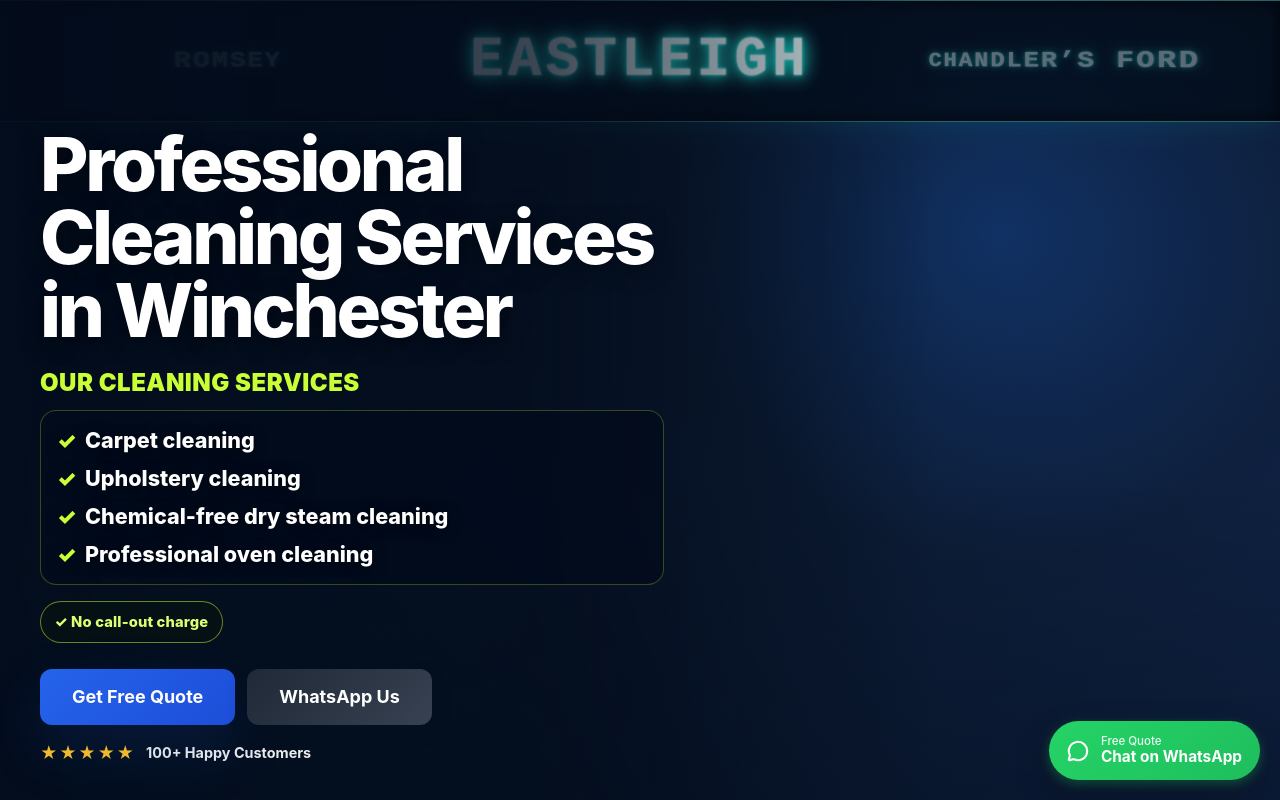
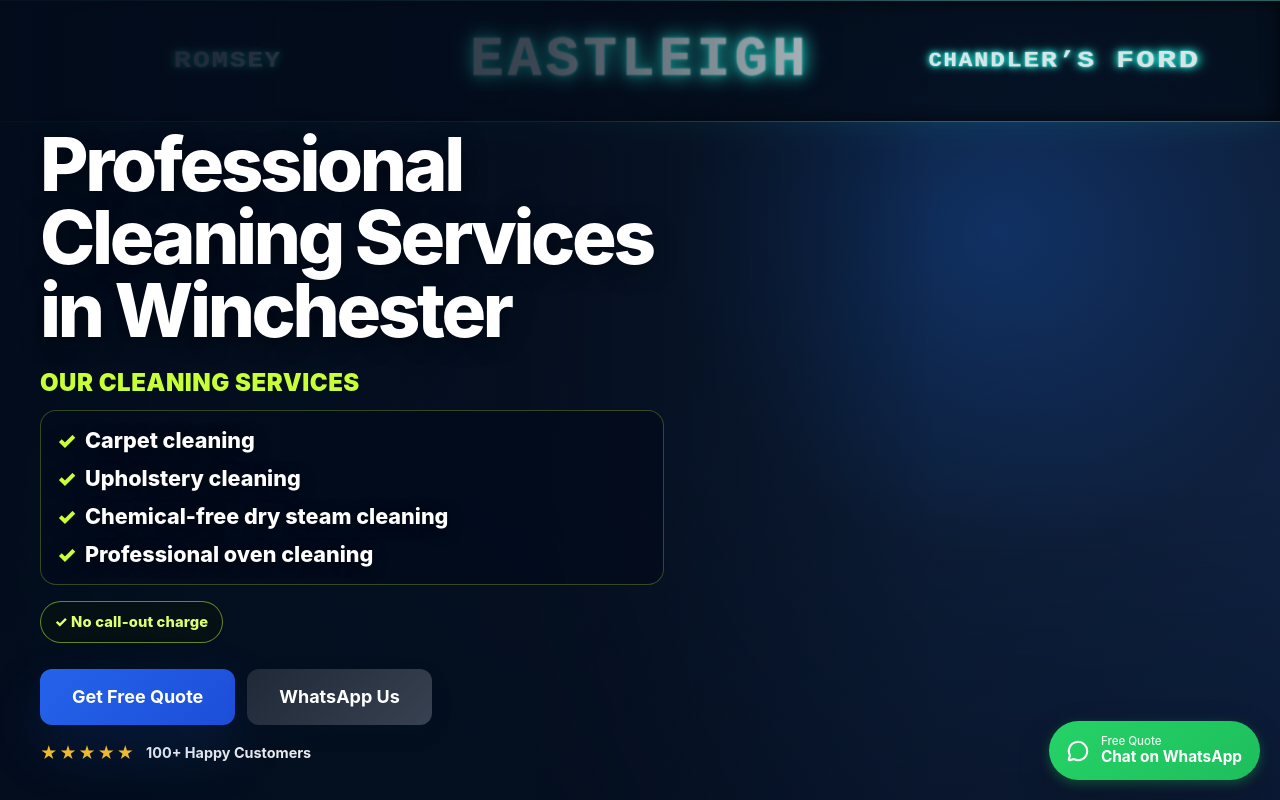
Before and after one commit to Robigo1977/ROBIGO-V5, a React (Vite) app: page / in a window 1280 px wide. Shown: the top 800 px of the page. Built offline with nearby package versions, Linux system fonts and the light colour scheme.

Commit message:
Brighten desktop carousel side names

```diff
--- a/src/components/sections/Hero/Hero.module.css
+++ b/src/components/sections/Hero/Hero.module.css
@@ -474,3 +474,13 @@
     display: none;
   }
 }
+
+
+/* Keep desktop side names bright while preserving the 3D scale */
+@media (min-width: 768px) {
+  .neonCarouselPlace[data-offset="-1"],
+  .neonCarouselPlace[data-offset="1"] {
+    opacity: 1;
+    filter: drop-shadow(0 0 4px rgba(57,255,235,.62));
+  }
+}
```
